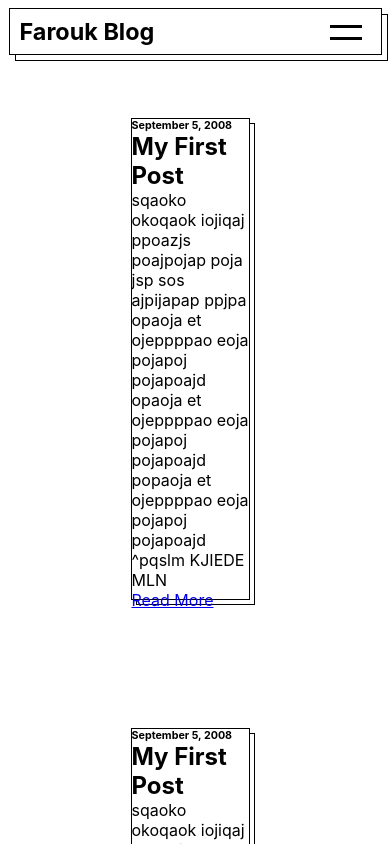
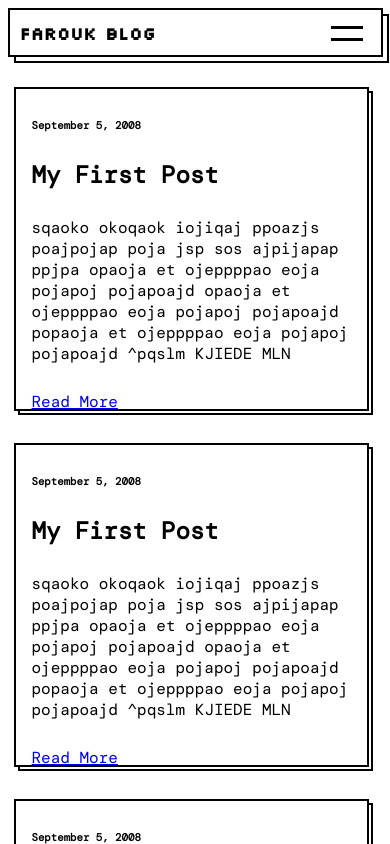
Before and after one commit to faroukchebaiki/personnal_blog, a React (Create React App) app: page / in a window 390 px wide. Shown: the top 844 px of the page. Built offline with nearby package versions, Linux system fonts and the light colour scheme; the HTML template or start-up script is replaced by a standard one.

Commit message:
adding typography and some styles to post

```diff
--- a/src/index.css
+++ b/src/index.css
@@ -1,3 +1,5 @@
+@import url('https://fonts.googleapis.com/css2?family=Silkscreen');
+@import url('https://fonts.googleapis.com/css2?family=DM+Mono');
 *{
   margin: 0;
   padding: 0;
@@ -6,7 +8,7 @@
 }
 body {
   margin: 0;
-  font-family: -apple-system, BlinkMacSystemFont, 'Segoe UI', 'Roboto', 'Oxygen',
+  font-family: 'DM Mono',  -apple-system, BlinkMacSystemFont, 'Segoe UI', 'Roboto', 'Oxygen',
     'Ubuntu', 'Cantarell', 'Fira Sans', 'Droid Sans', 'Helvetica Neue',
     sans-serif;
   -webkit-font-smoothing: antialiased;
@@ -18,7 +20,7 @@ code {
     monospace;
 }
 .nav{
-  border: 1px solid black;
+  border: 2px solid black;
   color: black;
   padding: 10px;
   display: flex;
@@ -36,15 +38,21 @@ code {
 }
 .ontop{
 
-  z-index: 1;
+  z-index: 2;
 }
 .onbottom{
+  z-index: 1;
   transform: translate(6px, 6px);
+}
+.logo{
+  font-family: 'Silkscreen';
+  color: black;
+  text-decoration: none;
 }
 .nav a{
   color: black;
   text-decoration: none;
-  font-size: 20px;
+  font-size: 15px;
 }
 .nav a:hover{
   color: #ccc;
@@ -77,7 +85,7 @@ code {
   justify-content: center;
   width: 20vw;
   height: 100%;
-  border-right: 1px solid black;
+  border-right: 2px solid black;
 }
 /* The Aside section END*/
 /* The main content START*/
@@ -91,11 +99,18 @@ code {
   overflow-x: hidden;
 }
 .post{
-  width: 30vw;
-  height: 30em;
-  border: 1px solid black;
+  width: 30em;
+  height: 20em;
+  border: 2px solid black;
   background-color: white;
-
+}
+.posttext{
+  display: flex;
+  flex-direction: column;
+  align-items: flex-start;
+  justify-content: space-around;
+  height: 100%;
+  margin: 1em;
 }
 .toppost{
   position: relative;
@@ -103,7 +118,7 @@ code {
   left: -6px;
 }
 .bottompost{
-  margin: 4em;
+  margin-top: 2em;
   position: relative;
 }
 /* The main content END*/
@@ -117,6 +132,11 @@ code {
   width: 100vw;
   background-color: #ccc;
 }
+
+
+
+
+
 /*Tablet Stuff*/
 @media screen and (max-width: 900px) {
   .left{
@@ -145,7 +165,7 @@ code {
     width: 60vw;
     background-color: white;
     margin-top: 150px;
-    border: 1px solid black;
+    border: 2px solid black;
   }
   .nav ul{
     display: none;
@@ -154,4 +174,14 @@ code {
   .nav ul li{
     margin:0;
   }
+  .main{
+    height: auto;
+  }
+  .right{
+    overflow-y: hidden;
+    height: auto;
+  }
+  .post{
+    width: 90vw;
+  }
 }
```
